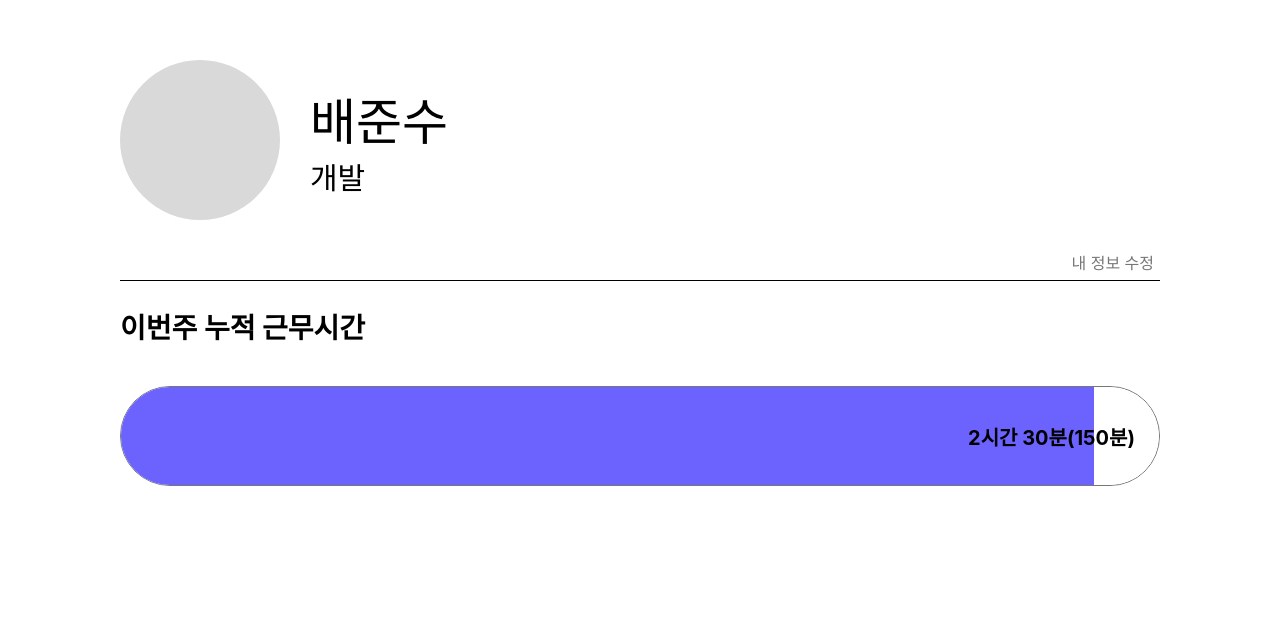
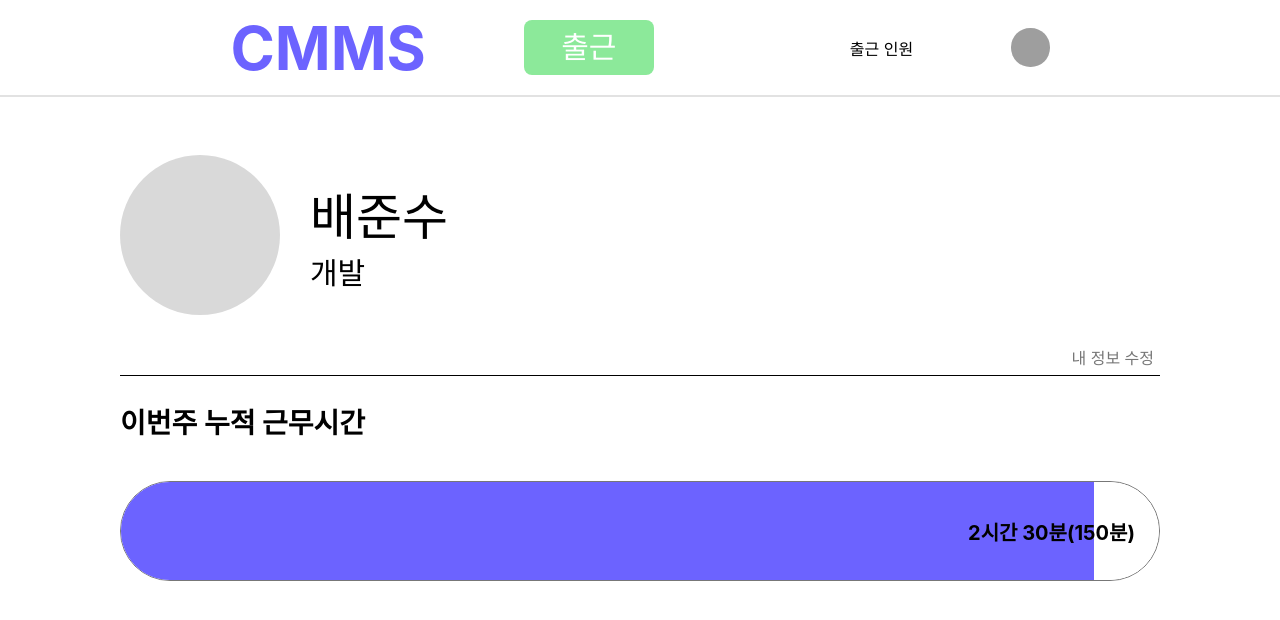
Before and after one commit to KOSA-MIDAS-4team/KOSA-MIDAS-4team-frontEnd, a React (Create React App) app: page /myPage in a window 1280 px wide. Shown: the top 620 px of the page. Built offline with nearby package versions, Linux system fonts and the light colour scheme; grey boxes are pictures that could not be loaded.

Commit message:
UPDATE:header 추가

```diff
--- a/src/pages/myPage.jsx
+++ b/src/pages/myPage.jsx
@@ -1,13 +1,17 @@
 import styled from 'styled-components';
+import Header from '../components/common/header';
 import UserProfile from '../components/myPage/userProfile';
 import WeekWorkinghours from '../components/myPage/weekWorkinghours';
 
 const MyPage = () => {
   return (
-    <MyPageContainer>
-      <UserProfile />
-      <WeekWorkinghours />
-    </MyPageContainer>
+    <>
+      <Header />
+      <MyPageContainer>
+        <UserProfile />
+        <WeekWorkinghours />
+      </MyPageContainer>
+    </>
   );
 };
 
@@ -16,6 +20,7 @@ const MyPageContainer = styled.main`
   height: fit-content;
   box-sizing: border-box;
   padding: 0 120px;
+  margin-top: 95px;
 `;
 
 export default MyPage;
```
